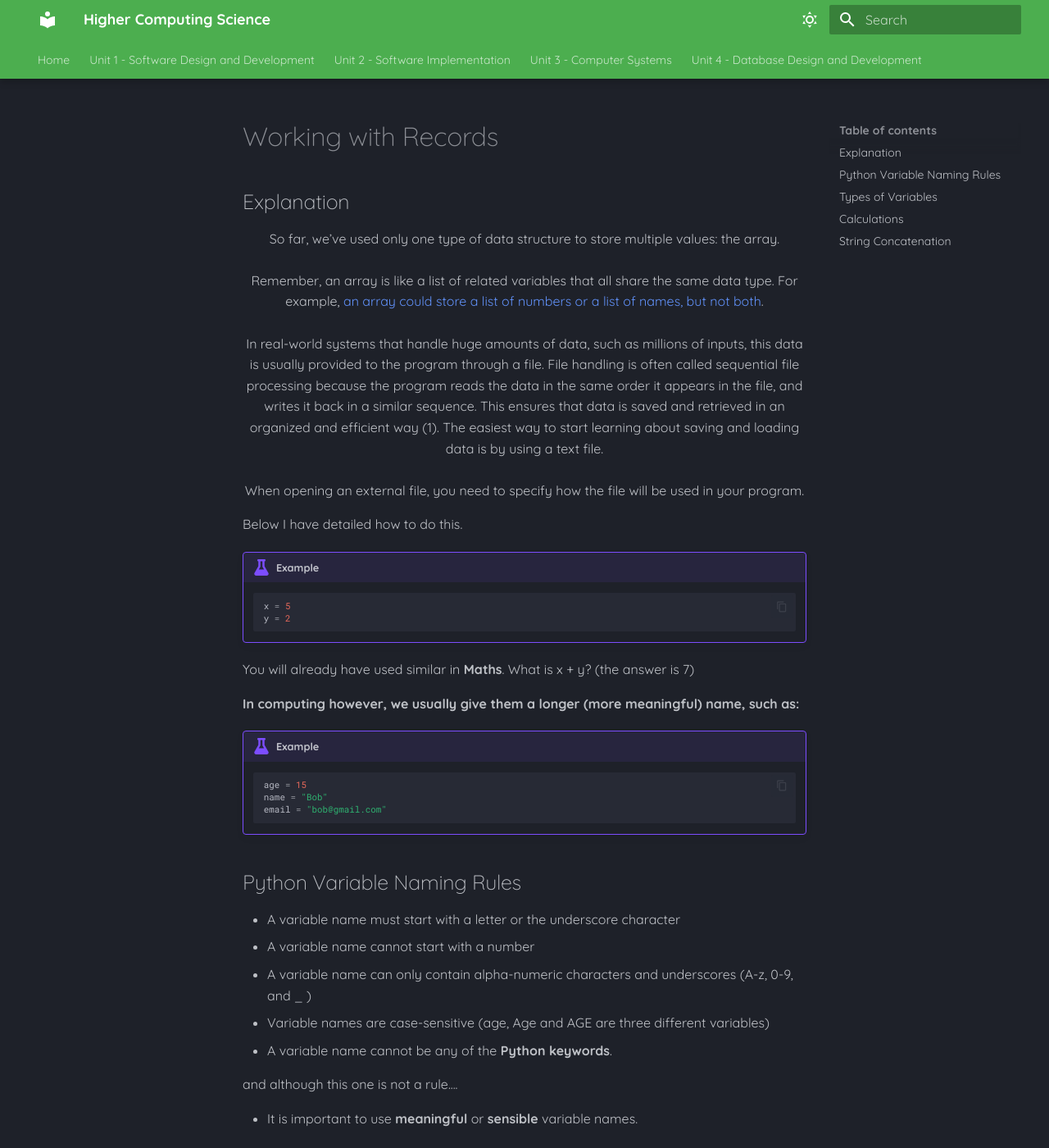
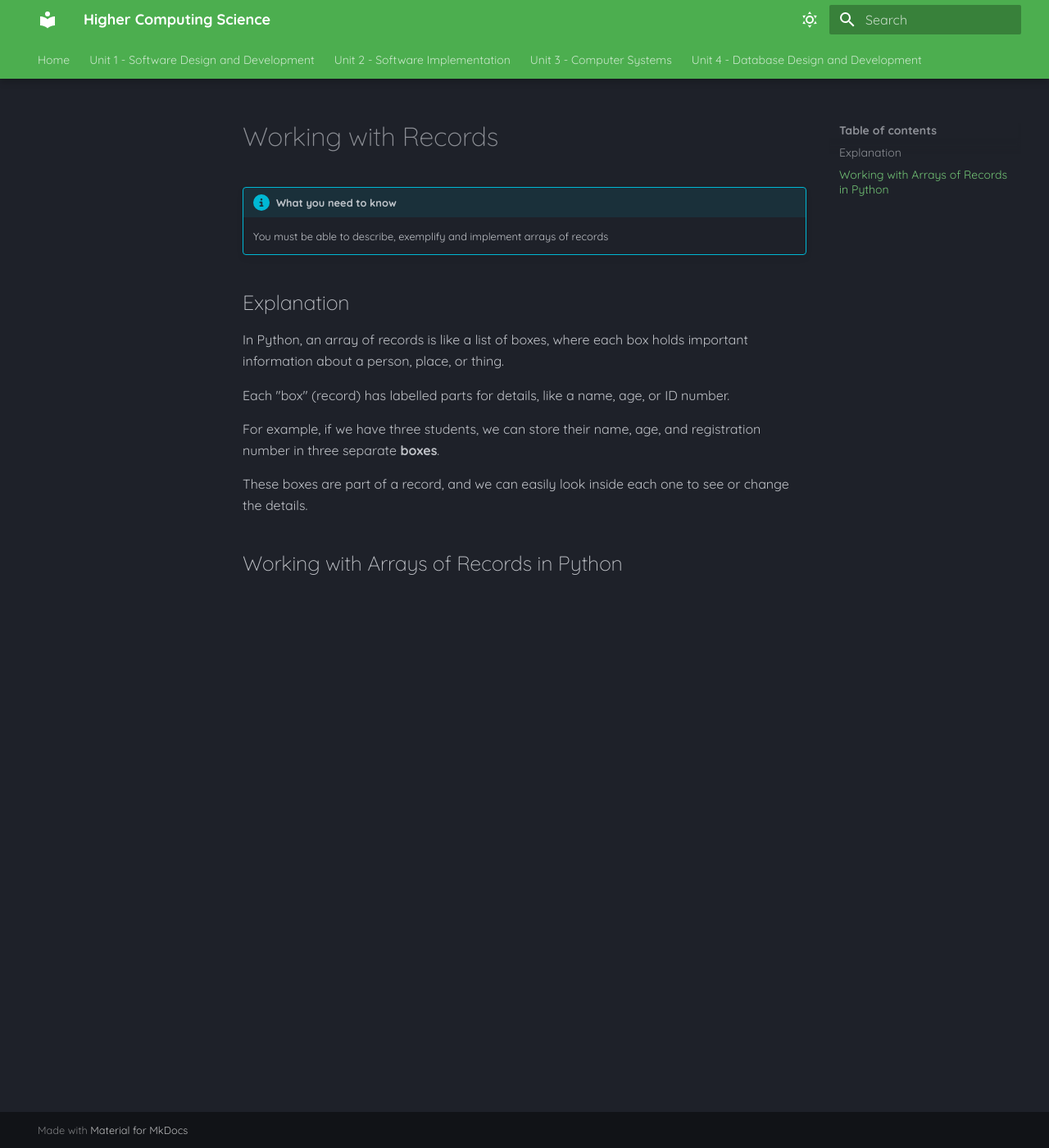
Before and after one commit to Mr-Wood-CS/Higher-Computing-Science-MD-Files, an MkDocs documentation site: the page built from docs/SI/09-Arrays-of-Records.md, in a window 1280 px wide and 1400 px high. Shown: the whole window at 82% size. Built offline with MkDocs 1.6.1 and Material for MkDocs 9.7.7, drawn with Linux system fonts in a browser that asks for light colours; some of the changed text lies outside the part shown.

Commit message:
Update 09-Arrays-of-Records.md

````diff
--- a/docs/SI/09-Arrays-of-Records.md
+++ b/docs/SI/09-Arrays-of-Records.md
@@ -1,138 +1,17 @@
 # Working with Records
+
+!!! info "What you need to know"
+
+	You must be able to describe, exemplify and implement arrays of records
 
 ## Explanation
 
-<p style="text-align:center;"> So far, we’ve used only one type of data structure to store multiple values: the array.
-</br>
-</br>
-Remember, an array is like a list of related variables that all share the same data type. For example, <span style="color: #6191F8"> an array could store a list of numbers or a list of names, but not both</span>.
-</br>
-</br>
-In real-world systems that handle huge amounts of data, such as millions of inputs, this data is usually provided to the program through a file. File handling is often called sequential file processing because the program reads the data in the same order it appears in the file, and writes it back in a similar sequence. This ensures that data is saved and retrieved in an organized and efficient way (1).
-The easiest way to start learning about saving and loading data is by using a text file.
-</br>
-</br>
-When opening an external file, you need to specify how the file will be used in your program. </p>
+In Python, an array of records is like a list of boxes, where each box holds important information about a person, place, or thing.
 
-Below I have detailed how to do this.
+Each "box" (record) has labelled parts for details, like a name, age, or ID number.
 
-!!! example
-	```Python
-	x = 5
-	y = 2
-	```
-You will already have used similar in **Maths**. What is x + y? (the answer is 7)
+For example, if we have three students, we can store their name, age, and registration number in three separate __boxes__.
 
-**In computing however, we usually give them a longer (more meaningful) name, such as:**
+These boxes are part of a record, and we can easily look inside each one to see or change the details.
 
-!!! example
-	```Python
-	age = 15
-	name = "Bob"
-	email = "bob@gmail.com"
-	```
-
-## Python Variable Naming Rules
-
-- A variable name must start with a letter or the underscore character
-- A variable name cannot start with a number
-- A variable name can only contain alpha-numeric characters and underscores (A-z, 0-9, and _ )
-- Variable names are case-sensitive (age, Age and AGE are three different variables)
-- A variable name cannot be any of the **Python keywords**.
-
-and although this one is not a rule....
-
-- It is important to use **meaningful** or **sensible** variable names.
-
-## Types of Variables
-
-In programming variables have a particular type and for National 5 there are five data types that you need to know:
-
-| Data Type   | Description                                  |
-| :---------: | :-------------------------------------------:|
-| Integer     | Whole number: 12, -50, 100                   |
-| Real number | With a decimal point: 22.5, 0.001            |
-| String      | Words and symbols: hello, abc123             |
-| Character   | A single letter, digit or symbol: a, Z, $, # |
-| Boolean     | True (1) or False (0)                        |
-
-!!! warning
-
-    Once a variable has been set up with a particular type, you can only assign it data of that type.
-
-
-!!! example
-	```Python
-	# This is an integer
-	myage = int(15)
-
-	# This is a real number
-	price = float(0.99)
-
-	# This is a string
-	faveSubject = str("Computing")
-
-	# This is a character
-	firstInitial = char("F")
-
-	# This is a Boolean
-	isStudent = bool(1)
-	```
-
-## Calculations
-
-Python programs will often carry out calculations with operators. The result is usually stored in a variable:
-
-!!! example
-```Python
-num1 = 5
-num2 = 7
-sum = num1 + num2
-```
-
-You can use the following operators:
-
-!!! example
-	```Python
-	# Three variables
-	num1 = 5
-	num2 = 7
-	sum = 0.0
-
-	# Addition
-	sum = num1 + num2
-
-	# Subtraction
-	sum = num1 - num2
-
-	# Division
-	sum = num1 / num2
-
-	# Multiplication
-	sum = num1 * num2
-
-	# Raise to a power
-	sum = num1 ** num2
-
-	#Note that “raising to the power” means, for example, num1**num2.
-
-	#To square or cube a number, you would say:
-	square = num1 ** 2
-	cube = num1 ** 3
-	```
-
-## String Concatenation
-
-String concatenation is the term used when **joining** two strings.
-
-!!! example
-	```Python
-	word1 = “Hello”
-	word2 = “World”
-
-	sentence = word1 + word2
-	```
-
-!!! tip
-
-    The example above doesn’t include a space, you would have to add a space to the end of **“Hello”** or the beginning of **“World”**.
+## Working with Arrays of Records in Python
````
